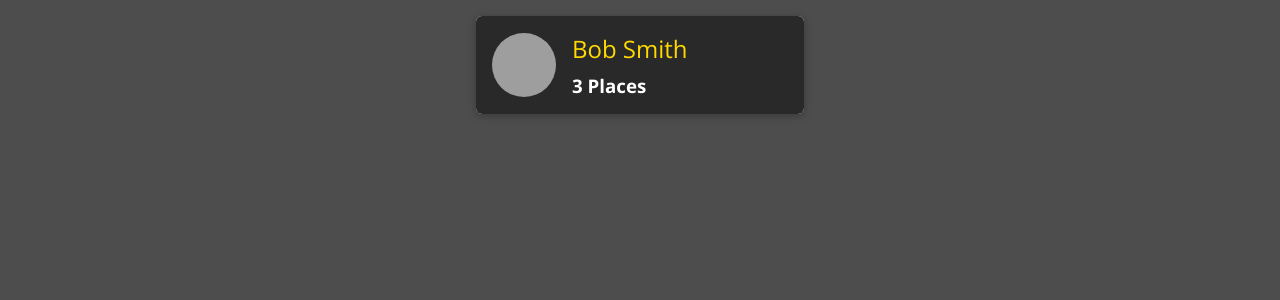
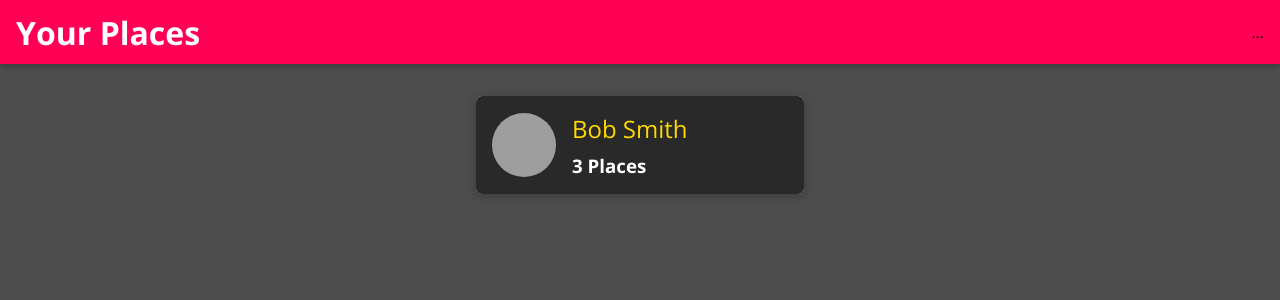
Before and after one commit to ahallam75/react-frontend-location-sharing-app, a React (Create React App) app: page / in a window 1280 px wide. Shown: the top 300 px of the page. Built offline with nearby package versions, Linux system fonts and the light colour scheme; grey boxes are pictures that could not be loaded.

Commit message:
Main header initial setup

```diff
--- a/src/App.js
+++ b/src/App.js
@@ -8,10 +8,13 @@
 
 import Users from "./user/pages/Users";
 import NewPlace from "./places/pages/NewPlace";
+import MainNavigation from "./shared/components/Navigation/MainNavigation";
 
 const App = () => {
   return (
     <Router>
+      <MainNavigation />
+      <main>
         <Switch>
           <Route path="/" exact>
             <Users />
@@ -21,6 +24,7 @@
           </Route>
           <Redirect to="/" />
         </Switch>
+      </main>
     </Router>
   );
 };
--- /dev/null
+++ b/src/shared/components/Navigation/MainHeader.css
@@ -0,0 +1,23 @@
+.main-header {
+  width: 100%;
+  height: 4rem;
+  display: flex;
+  align-items: center;
+  position: fixed;
+  top: 0;
+  left: 0;
+  background: #ff0055;
+  box-shadow: 0 2px 6px rgba(0, 0, 0, 0.26);
+  padding: 0 1rem;
+  z-index: 5;
+}
+
+main {
+  margin-top: 5rem;
+}
+
+@media (min-width: 768px) {
+  .main-header {
+    justify-content: space-between;
+  }
+}
--- /dev/null
+++ b/src/shared/components/Navigation/MainHeader.js
@@ -0,0 +1,9 @@
+import React from "react";
+
+import "./MainHeader.css";
+
+const MainHeader = props => {
+  return <header className="main-header">{props.children}</header>;
+};
+
+export default MainHeader;
--- /dev/null
+++ b/src/shared/components/Navigation/MainNavigation.css
@@ -0,0 +1,45 @@
+.main-navigation__menu-btn {
+  width: 3rem;
+  height: 3rem;
+  background: transparent;
+  border: none;
+  display: flex;
+  flex-direction: column;
+  justify-content: space-around;
+  margin-right: 2rem;
+  cursor: pointer;
+}
+
+.main-navigation__menu-btn span {
+  display: block;
+  width: 3rem;
+  height: 2.5px;
+  background: white;
+}
+
+.main-navigation__title {
+  color: white;
+}
+
+.main-navigation__title a {
+  text-decoration: none;
+  color: white;
+}
+
+.main-navigation__header-nav {
+  display: none;
+}
+
+.main-navigation__drawer-nav {
+  height: 100%;
+}
+
+@media (min-width: 768px) {
+  .main-navigation__menu-btn {
+    display: none;
+  }
+
+  .main-navigation__header-nav {
+    display: block;
+  }
+}
--- /dev/null
+++ b/src/shared/components/Navigation/MainNavigation.js
@@ -0,0 +1,23 @@
+import React from "react";
+import { Link } from "react-router-dom";
+
+import MainHeader from "./MainHeader";
+import "./MainNavigation.css";
+
+const MainNavigation = props => {
+  return (
+    <MainHeader>
+      <button className="main-navigation__menu-btn">
+        <span />
+        <span />
+        <span />
+      </button>
+      <h1 className="main-navigation__title">
+        <Link to="/">Your Places</Link>
+      </h1>
+      <nav>...</nav>
+    </MainHeader>
+  );
+};
+
+export default MainNavigation;
```
Also changed, not shown: src/shared/components/Navigation/NavLinks.css (added), src/shared/components/Navigation/NavLinks.js (added), src/shared/components/Navigation/SideDrawer.css (added), src/shared/components/Navigation/SideDrawer.js (added). Lines whose indentation alone changed are shown as unchanged.
